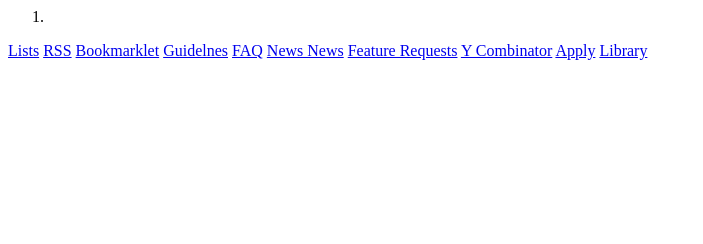
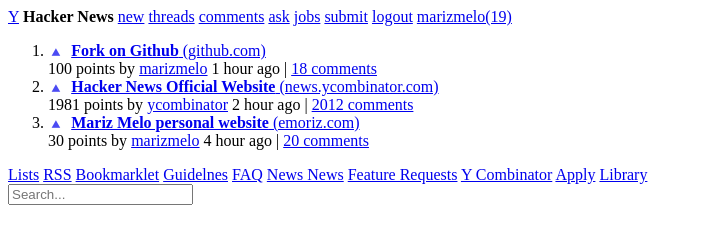
Before and after one commit to jmarizgit/hackernews5, a plain HTML site: page index.html in a window 1280 px wide. Shown: the whole page, without its empty margins (0-703 px from the left). Drawn offline with Linux system fonts and the light colour scheme.

Commit message:
index.html

```diff
--- a/index.html
+++ b/index.html
@@ -1,11 +1,51 @@
+<!DOCTYPE HTML>
 <html>
 <head>
+	<meta charset="utf-8"/>
+	<meta name="robots" content="all"/>
+	<meta name="description" content="Simple version in HTML5 for HackerNews website"/>
+	<meta name="Author" content="Mariz Melo, http://github.com/jmarizgit"/>
 	<title>Hacker News 5</title>
+	<link rel="stylesheet" href="//fonts.googleapis.com/css?family=Roboto:regular,medium,thin,italic,mediumitalic,bold" title="roboto"/>
+	<link href="./lib/css/styles.css" rel="stylesheet"/>
+	<link href="./lib/css/fontello.css" rel="stylesheet"/>
+	<link rel="shortcut icon" href="http://ycombinator.com/favicon.ico"/>
+	<!--[if lt IE 9]>
+  	<script src="http://html5shim.googlecode.com/svn/trunk/html5.js"></script><![endif]-->
+  	<!--[if IE 7]>
+  	<link rel="stylesheet" href="css/fontello-ie7.css"><![endif]-->
 </head>
 <body>
-	<header></header>
+	<header>
+		<nav>
+			<a href="//news.ycombinator.com" alt="ycombinator" class="logo">Y</a>
+			<span><b>Hacker News</b></span>
+			<a href="#" alt="new">new</a>
+			<a href="#" alt="threads">threads</a>
+			<a href="#" alt="comments">comments</a>
+			<a href="#" alt="ask">ask</a>
+			<a href="#" alt="jobs">jobs</a>
+			<a href="#" alt="submit">submit</a>
+			<a href="#" alt="logout" class="right">logout</a>
+			<a href="#" alt="marizmelo" class="right">marizmelo(19)</a>
+		</nav>
+	</header>
 	<ol>
-		<li></li>
+		<li>
+			<a href="/voteup" title="vote up" alt="vote up"><i class="icon-glyph78"></i></a>
+			<a href="//github.com/jmarizgit/hackernews5"><b>Fork on Github</b> (github.com)</a><br/>
+			<span>100 points by <a href="//github.com/jmarizgit">marizmelo</a> 1 hour ago | <a href="/comments">18 comments</a></span>
+		</li>
+		<li>
+			<a href="/voteup" title="vote up" alt="vote up"><i class="icon-glyph78"></i></a>
+			<a href="//news.ycombinator.com"><b>Hacker News Official Website</b> (news.ycombinator.com)</a><br/>
+			<span>1981 points by <a href="//ycombinator.com">ycombinator</a> 2 hour ago | <a href="/comments">2012 comments</a></span>
+		</li>
+		<li>
+			<a href="/voteup" title="vote up" alt="vote up"><i class="icon-glyph78"></i></a>
+			<a href="//emoriz.com"><b>Mariz Melo personal website</b> (emoriz.com)</a><br/>
+			<span>30 points by <a href="//github.com/jmarizgit">marizmelo</a> 4 hour ago | <a href="/comments">20 comments</a></span>
+		</li>
 	</ol>
 	<footer>
 		<nav>
@@ -20,6 +60,9 @@
 			<a href="#">Apply</a>
 			<a href="#">Library</a>
 		</nav>
+		<form method="get" action="/">
+			<input type="text" placeholder="Search..." class="rounded"/>
+		</form>
 	</footer>
 </body>
 </html>
```
